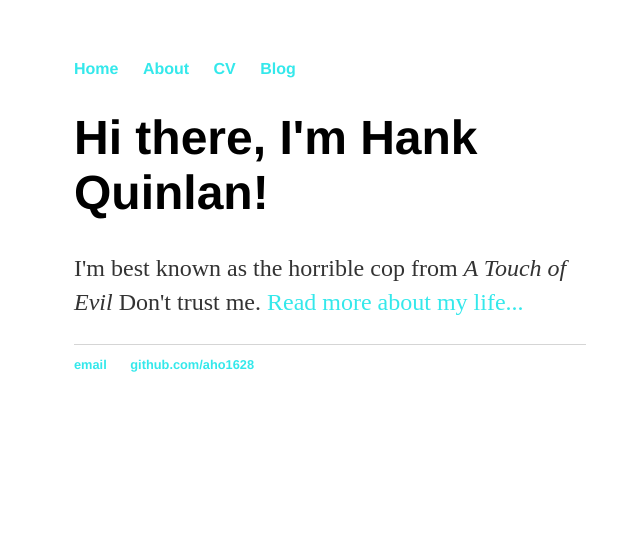
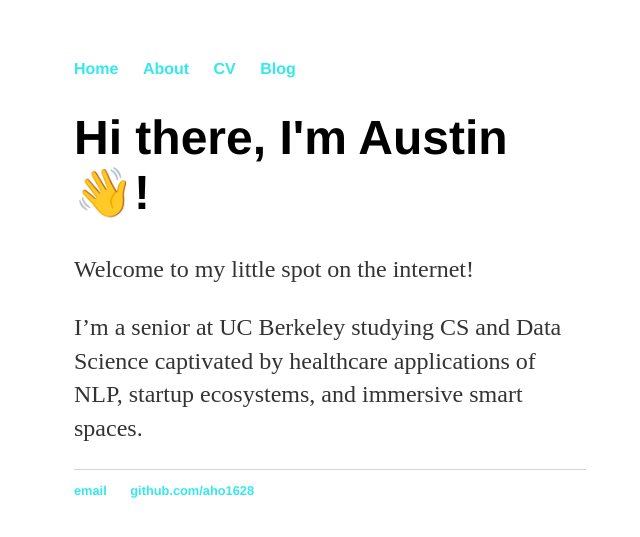
Before and after one commit to aho1628/aho1628.github.io, a Jekyll site: the page built from index.html, in a window 1280 px wide. Shown: the top 537 px of the page, without its empty margins (310-950 px from the left). Built offline with Jekyll 4.4.1, drawn with Linux system fonts in a browser that asks for light colours.

Commit message:
Re-updating bio

```diff
--- a/index.html
+++ b/index.html
@@ -3,6 +3,8 @@ layout: default
 title: Hank Quinlan, Horrible Cop
 ---
 <div class="blurb">
-	<h1>Hi there, I'm Hank Quinlan!</h1>
-	<p>I'm best known as the horrible cop from <em>A Touch of Evil</em> Don't trust me. <a href="/about">Read more about my life...</a></p>
+	<h1>Hi there, I'm Austin &#128075!</h1>
+	<p>Welcome to my little spot on the internet!</p>
+	<p>I’m a senior at UC Berkeley studying CS and Data Science captivated by healthcare applications of NLP, startup ecosystems, and immersive smart spaces. </p>
+
 </div><!-- /.blurb -->
```
